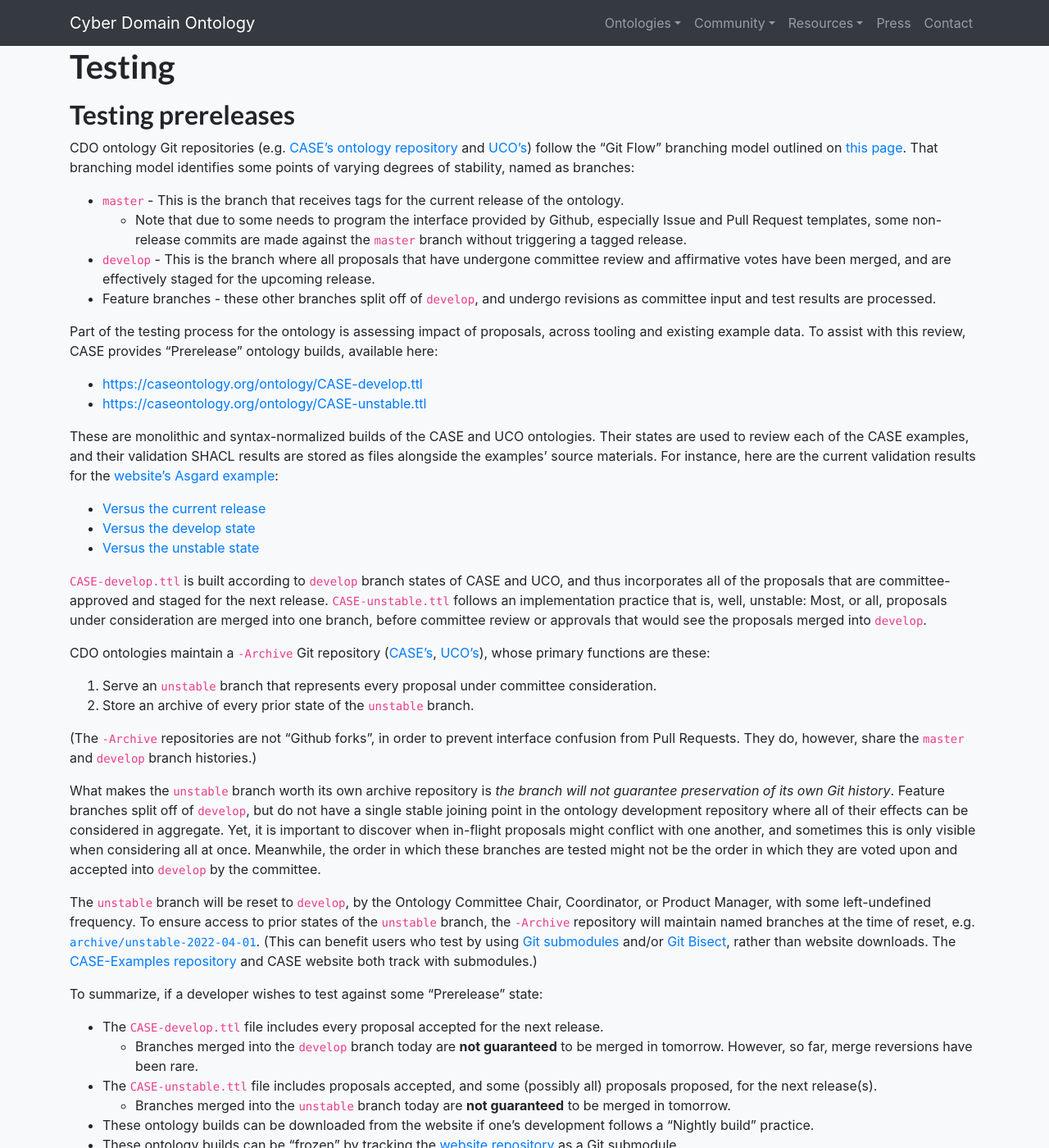
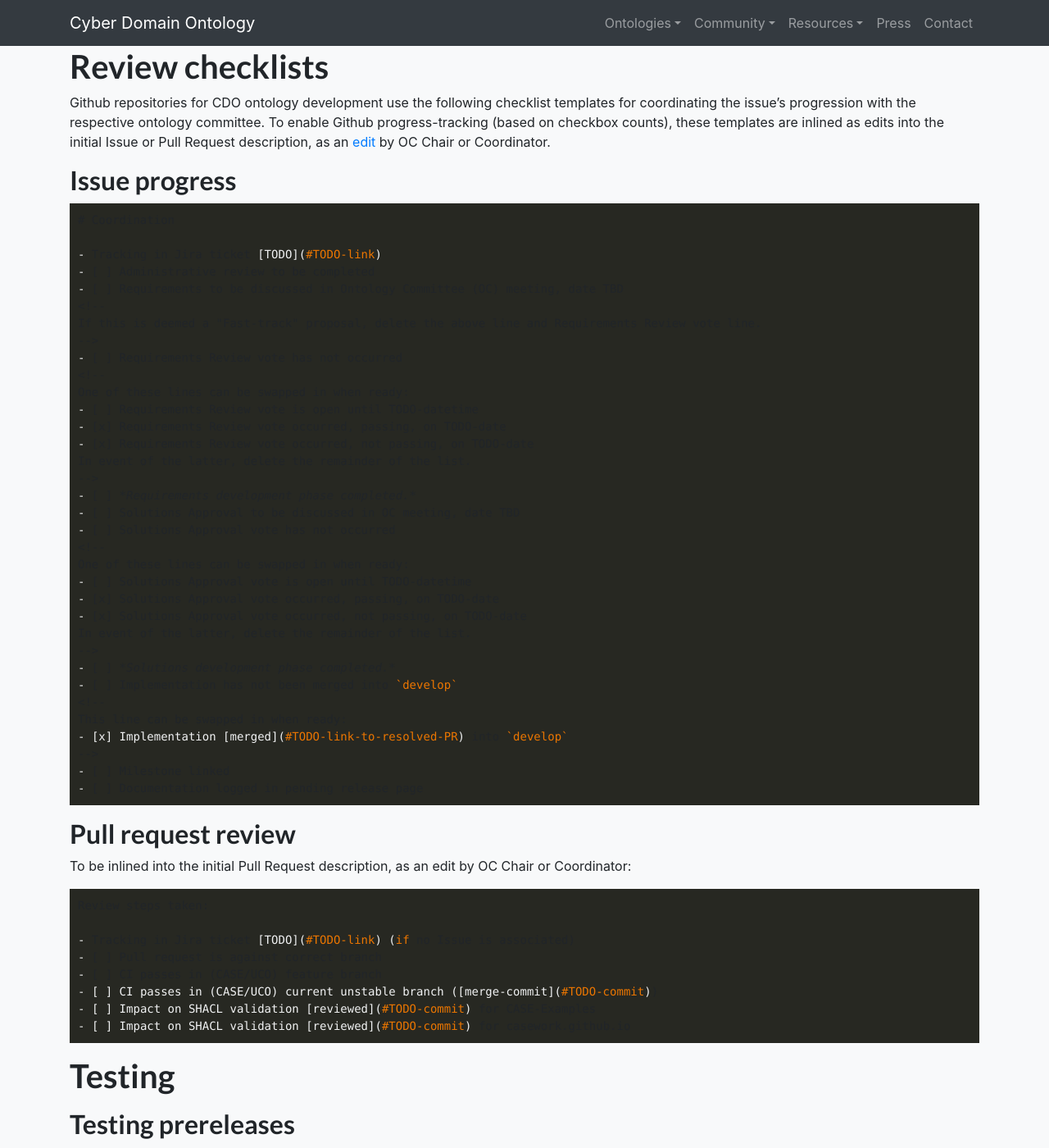
Before and after one commit to Cyber-Domain-Ontology/cdo.github.io, a Jekyll site: the page built from ontology/development/index.md, in a window 1280 px wide and 1400 px high, scrolled down 386 px. Shown: the whole window at 82% size. Built offline with Jekyll 4.4.1, drawn with Linux system fonts in a browser that asks for light colours.

Commit message:
Add review checklist templates
References:
* [CDOTSC-5] Change Proposal process moving to Github templates

Signed-off-by: Alex Nelson <alexander.nelson@nist.gov>

````diff
--- a/ontology/development/index.md
+++ b/ontology/development/index.md
@@ -3,6 +3,67 @@
 ---
 
 This page houses practices followed for development of CDO ontologies.  It is the result of needs identified over the early years of CDO ontologies' socialization and software review processes.  Before the 1.0.0 release of the CDO ontologies, it is likely practices on this page will continue to adapt as workflows are refined.
+
+
+# Review checklists
+
+Github repositories for CDO ontology development use the following checklist templates for coordinating the issue's progression with the respective ontology committee.  To enable Github progress-tracking (based on checkbox counts), these templates are inlined as edits into the initial Issue or Pull Request description, as an [edit](https://docs.github.com/en/communities/moderating-comments-and-conversations/tracking-changes-in-a-comment) by OC Chair or Coordinator.
+
+
+## Issue progress
+
+```markdown
+# Coordination
+
+- Tracking in Jira ticket [TODO](#TODO-link)
+- [ ] Administrative review to be completed
+- [ ] Requirements to be discussed in Ontology Committee (OC) meeting, date TBD
+<!--
+If this is deemed a "Fast-track" proposal, delete the above line and Requirements Review vote line.
+-->
+- [ ] Requirements Review vote has not occurred
+<!--
+One of these lines can be swapped in when ready:
+- [ ] Requirements Review vote is open until TODO-datetime
+- [x] Requirements Review vote occurred, passing, on TODO-date
+- [x] Requirements Review vote occurred, not passing, on TODO-date
+In event of the latter, delete the remainder of the list.
+-->
+- [ ] *Requirements development phase completed.*
+- [ ] Solutions Approval to be discussed in OC meeting, date TBD
+- [ ] Solutions Approval vote has not occurred
+<!--
+One of these lines can be swapped in when ready:
+- [ ] Solutions Approval vote is open until TODO-datetime
+- [x] Solutions Approval vote occurred, passing, on TODO-date
+- [x] Solutions Approval vote occurred, not passing, on TODO-date
+In event of the latter, delete the remainder of the list.
+-->
+- [ ] *Solutions development phase completed.*
+- [ ] Implementation has not been merged into `develop`
+<!--
+This line can be swapped in when ready:
+- [x] Implementation [merged](#TODO-link-to-resolved-PR) into `develop`
+-->
+- [ ] Milestone linked
+- [ ] Documentation logged in pending release page
+```
+
+
+## Pull request review
+
+To be inlined into the initial Pull Request description, as an edit by OC Chair or Coordinator:
+
+```markdown
+Review steps taken:
+
+- Tracking in Jira ticket [TODO](#TODO-link) (if no Issue is associated)
+- [ ] Pull request is against correct branch
+- [ ] CI passes in (CASE/UCO) feature branch
+- [ ] CI passes in (CASE/UCO) current unstable branch ([merge-commit](#TODO-commit))
+- [ ] Impact on SHACL validation [reviewed](#TODO-commit) for CASE-Examples
+- [ ] Impact on SHACL validation [reviewed](#TODO-commit) for casework.github.io
+```
 
 
 # Testing
````
